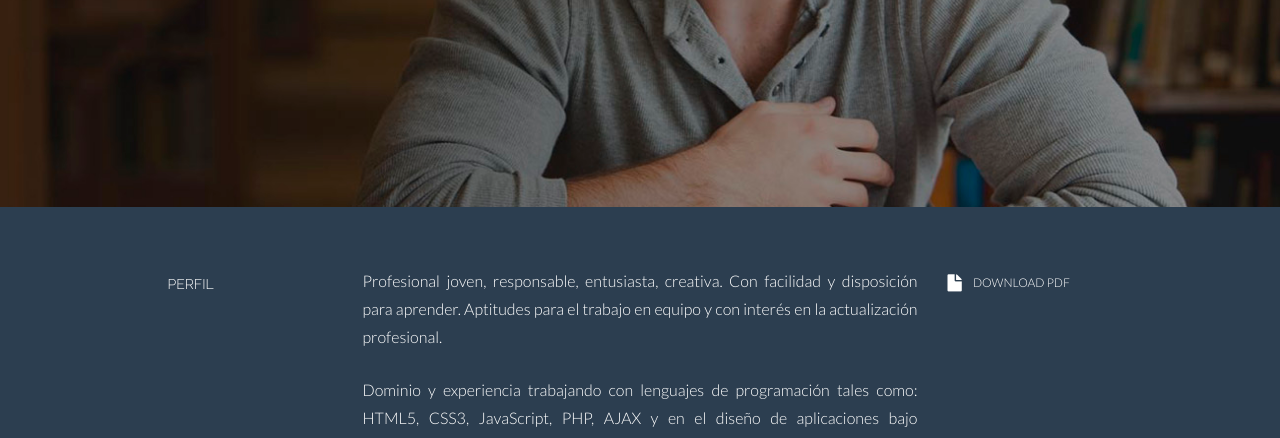
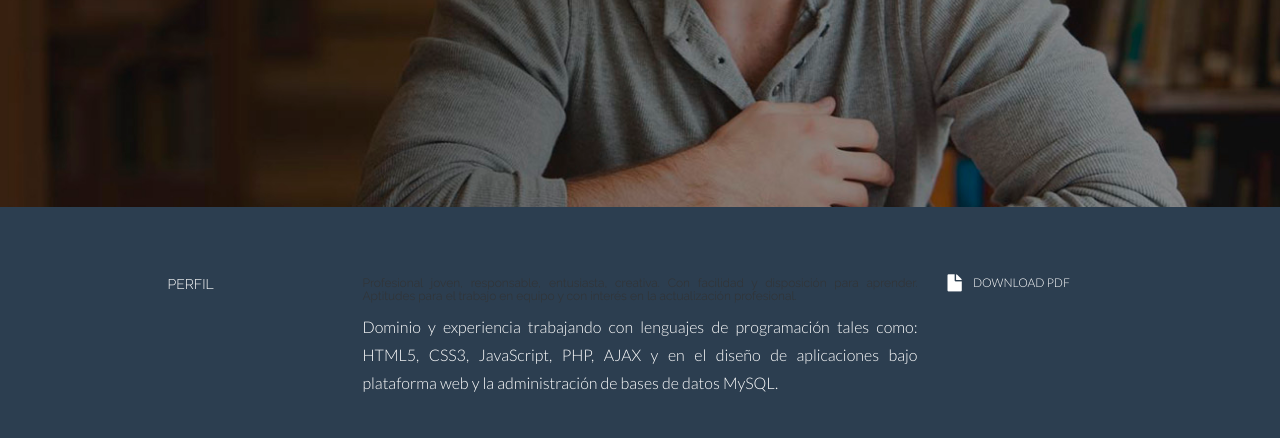
Before and after one commit to ingluza/ingluza.github.io, a plain HTML site: page index.html in a window 1280 px wide. Shown: the part 353-791 px from the top of the page. Drawn offline with Linux system fonts and the light colour scheme.

Commit message:
h6 por p

```diff
--- a/index.html
+++ b/index.html
@@ -75,7 +75,7 @@
 					<h5>PERFIL</h5>
 				</div>
 				<div class="col-lg-6">
-				  <p align="justify">Profesional joven, responsable, entusiasta, creativa. Con facilidad y disposición para aprender. Aptitudes para el trabajo en equipo y con interés en la actualización profesional.</p>
+				  <h6 align="justify">Profesional joven, responsable, entusiasta, creativa. Con facilidad y disposición para aprender. Aptitudes para el trabajo en equipo y con interés en la actualización profesional.</h6>
           <p align="justify">Dominio y experiencia trabajando con lenguajes de programación tales como: HTML5, CSS3, JavaScript, PHP, AJAX y  en el diseño de aplicaciones bajo plataforma web y la administración de bases de datos MySQL.</p>
 				</div>
 				<div class="col-lg-3">
```
